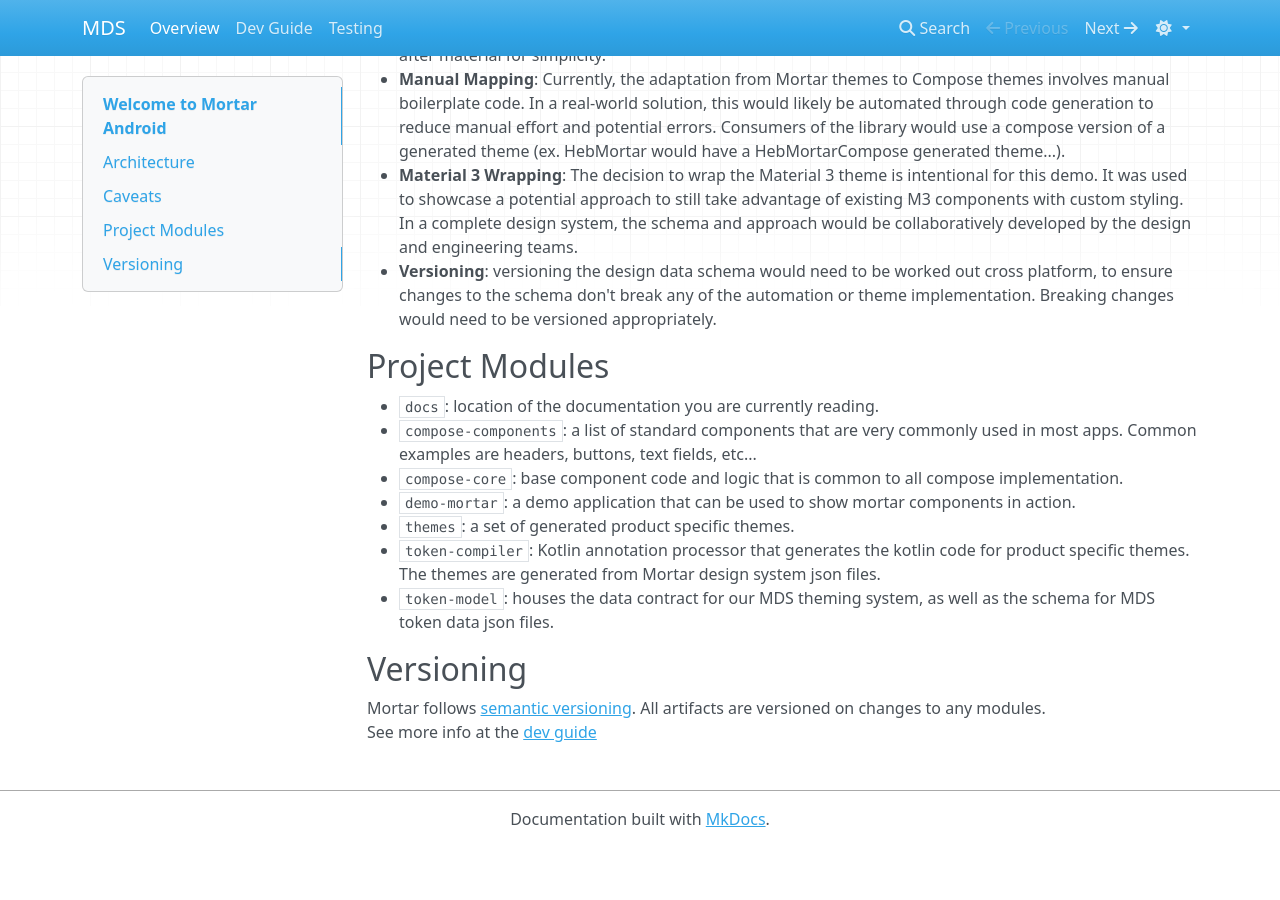
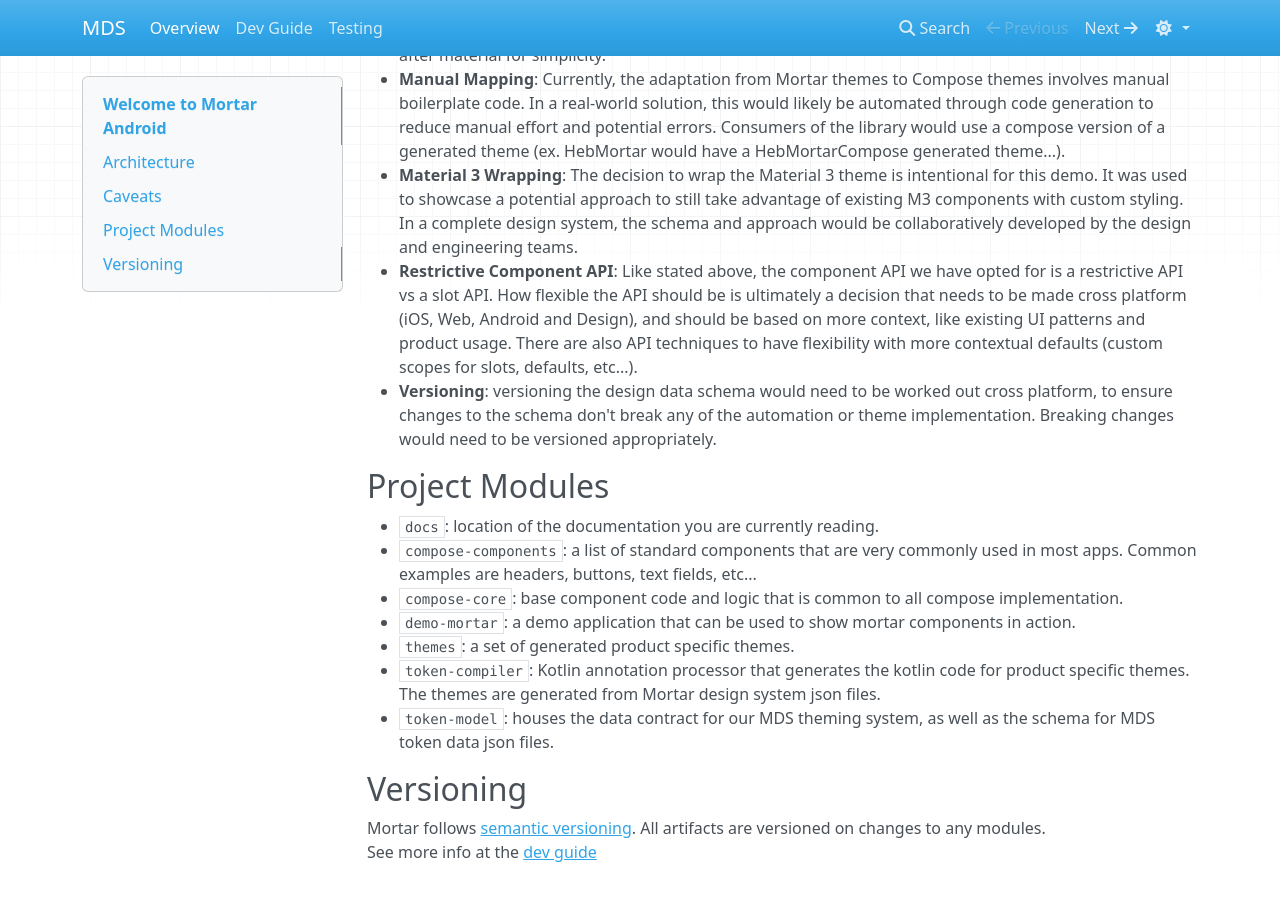
Before and after one commit to eggman87/mortar-android, an MkDocs documentation site: the page built from docs/index.md, in a window 1280 px wide and 900 px high, scrolled down 2893 px. Built offline with MkDocs 1.6.1, drawn with Linux system fonts in a browser that asks for light colours; nearby versions of some CDN libraries; before the commit the page ends 3740 px from its top, so only the background shows below that.

Commit message:
add caveat about about button api flexibility.

```diff
--- a/docs/index.md
+++ b/docs/index.md
@@ -78,6 +78,11 @@ of a generated theme (ex. HebMortar would have a HebMortarCompose generated them
 was used to showcase a potential approach to still take advantage of existing M3 components with custom
 styling. In a complete design system, the schema and approach would be collaboratively developed by
 the design and engineering teams.
+* **Restrictive Component API**: Like stated above, the component API we have opted for is a
+restrictive API vs a slot API. How flexible the API should be is ultimately a decision that needs to
+be made cross platform (iOS, Web, Android and Design), and should be based on more context, like existing UI
+patterns and product usage. There are also API techniques to have flexibility with more contextual
+defaults (custom scopes for slots, defaults, etc...).
 * **Versioning**: versioning the design data schema would need to be worked out cross platform, to ensure
 changes to the schema don't break any of the automation or theme implementation. Breaking changes
 would need to be versioned appropriately.
```
